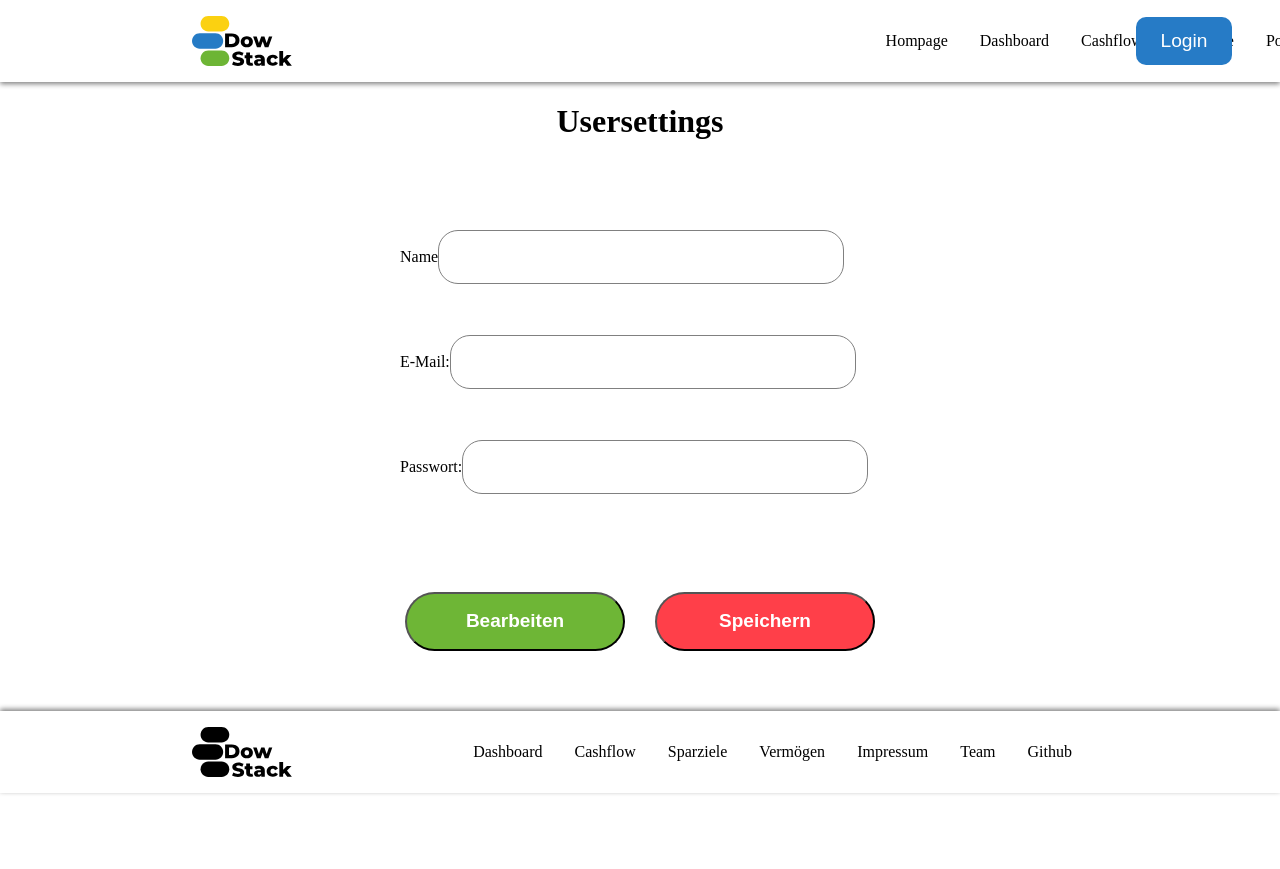
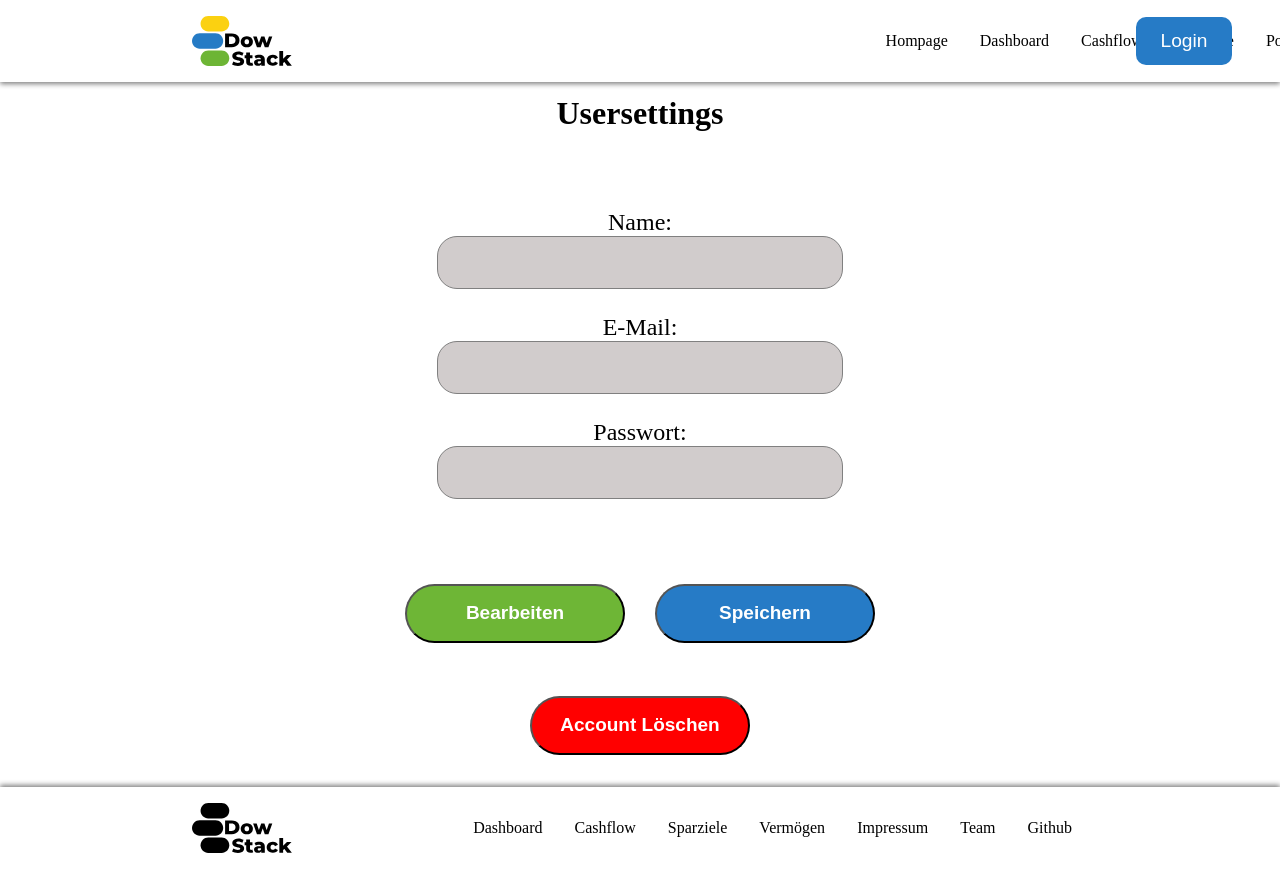
Before and after one commit to RickWebdev90/frontend-dowstack, a React (Vite) app: page /usersettings in a window 1280 px wide. Shown: the top 869 px of the page. Before the commit the page ends 800 px from the top, so only its background shows below. Built offline with nearby package versions, Linux system fonts and the light colour scheme.

Commit message:
adding delete-button

```diff
--- a/src/App/components/Footer/footer.jsx
+++ b/src/App/components/Footer/footer.jsx
@@ -1,6 +1,6 @@
 import React from "react";
 import { NavLink } from "react-router-dom";
-import footerLogo from "/Users/ricklochner/Coding Projekte/Dowstack/frontend-dowstack/src/App/assets/logo/DowStack_Logo_Black.svg"
+import footerLogo from "../../../App/assets/logo/DowStack_Logo_Black.svg"
 import "../../../App.css"
 
 export default function Footer() {
--- a/src/App/components/user/loginpage.css
+++ b/src/App/components/user/loginpage.css
@@ -117,14 +117,80 @@
 }
 
 .save{
-    background: #FF3F49;
+    background: #267BC6;
 }
 
 .save:hover{
-    background: #a71920;
+    background: #2066a3;
+}
+
+.delete{
+    background: red;
+}
+
+.delete:hover{
+    background: rgb(162, 3, 3);
 }
 
 .usersettings-title{
     display: flex;
     justify-content: center;
+    margin-top: 2rem;
 }
+
+.input-label{
+    font-size: x-large;
+}
+
+.inputSettings{
+    display: flex;
+    align-items: center;
+    flex-direction: column;
+    margin: auto;
+    width: 480px;
+    height: 80px;
+    border-radius: 6px;
+}
+
+.inputSettings input{
+    height: 50px;
+    width: 400px;
+    background: transparent;
+    border-radius: 20px;
+    border: 1px solid gray;
+    outline: none;
+    color: #797979;
+    font-size: 19px;
+}
+
+.inputGray{
+    display: flex;
+    align-items: center;
+    flex-direction: column;
+    margin: auto;
+    width: 480px;
+    height: 80px;
+    border-radius: 6px;
+}
+
+.inputGray input{
+    height: 50px;
+    width: 400px;
+    background: rgb(209, 204, 204);
+    border-radius: 20px;
+    border: 1px solid gray;
+    outline: none;
+    color: black;
+    font-size: 19px;
+}
+
+.delete-container{
+    display: flex;
+    justify-content: center;
+    margin-bottom: 2rem;
+    margin-top:-2rem;
+}
+
+.usersettings-title{
+    margin-top: -0.5rem;
+}
--- a/src/App/components/user/usersettings.jsx
+++ b/src/App/components/user/usersettings.jsx
@@ -1,25 +1,31 @@
-import React from 'react'
+import React, { useState } from 'react'
 import "./loginpage.css"
 
 export default function Usersettings() {
+
+  const [action, setAction] = useState(true);
+
   return (
     <div className='usersettings'>
       <div className='usersettings-title'>
       <h1>Usersettings</h1>
       </div>
       <div className="inputs">
-        <div className="input">
-        <label>Name</label><input type="text" />
+        <div className={action===true?"inputGray":"inputSettings"}>
+        <label className='input-label'>Name:</label><input type="text" readOnly={action}/>
         </div>
-        <div className="input">
-        <label>E-Mail: </label><input type="text" />
+        <div className={action===true?"inputGray":"inputSettings"}>
+        <label className='input-label'>E-Mail:</label><input type="email" readOnly={action}/>
         </div>
-        <div className="input">
-        <label>Passwort: </label><input type="text" />
+        <div className={action===true?"inputGray":"inputSettings"}>
+        <label className='input-label'>Passwort:</label><input type="password" readOnly={action}/>
         </div>
         <div className="submit-container">
-          <button className="userSubmit change">Bearbeiten</button>
-          <button className="userSubmit save">Speichern</button>
+          <button className="userSubmit change" onClick={()=>{setAction(false)}}>Bearbeiten</button>
+          <button className="userSubmit save" onClick={()=>{setAction(true)}}>Speichern</button>
+        </div>
+        <div className='delete-container'>
+          <button className="userSubmit delete">Account Löschen</button>
         </div>
       </div>
     </div>
```
